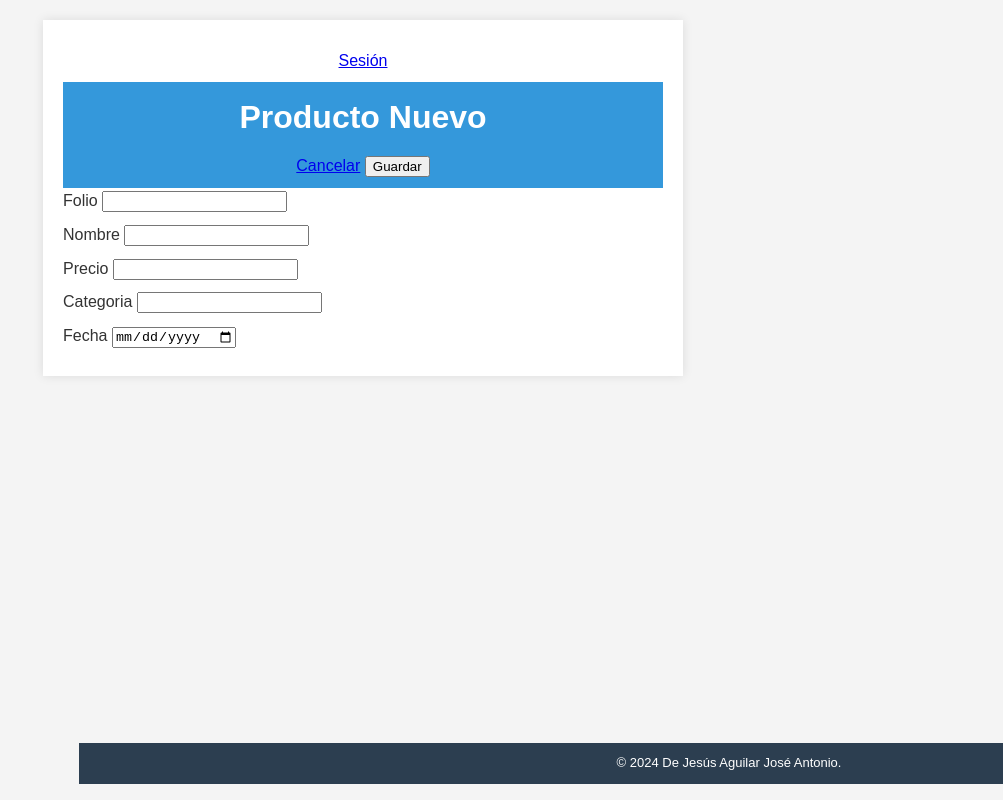
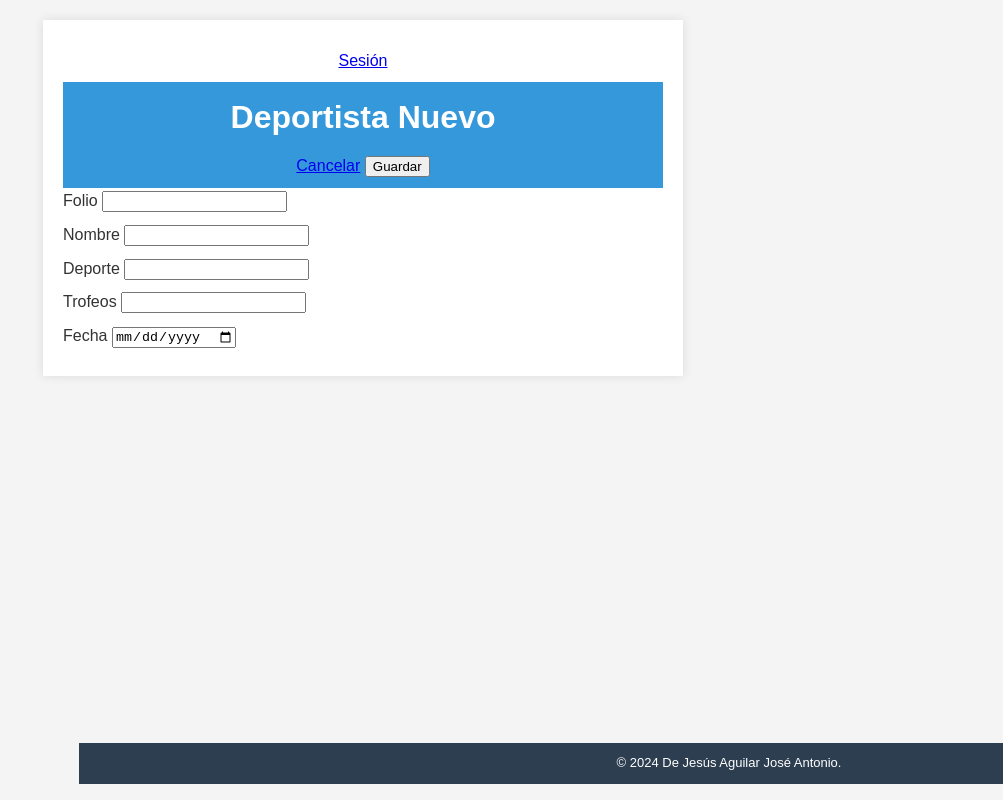
Before and after one commit to proyecto5nv50daja/proyecto5nv50daja.github.io, a plain HTML site: page alumnoNuevo.html in a window 1280 px wide. Shown: the whole page, without its empty margins (277-1280 px from the left). Drawn offline with Linux system fonts and the light colour scheme; no server answers.

Commit message:
Update alumnoNuevo.html

```diff
--- a/alumnoNuevo.html
+++ b/alumnoNuevo.html
@@ -6,7 +6,7 @@
     content="width=device-width,
        initial-scale=1.0">
   <title>
-    Producto Nuevo
+    Deportistas Nuevo
   </title>
   <script
     src="https://www.gstatic.com/firebasejs/8.10.1/firebase-app.js"></script>
@@ -29,7 +29,7 @@
   <form name="forma">
     <mi-nav></mi-nav>
     <header>
-      <h1>Producto Nuevo</h1>
+      <h1>Deportista Nuevo</h1>
       <div class="herramientas">
         <a
           href="alumnos.html">
@@ -55,15 +55,15 @@
     </p>
     <p>
       <label>
-        Precio
-        <input name="precio"
+        Deporte
+        <input name="deporte"
           type="text" required>
       </label>
     </p>
     <p>
       <label>
-       Categoria
-        <input name="categoria"
+       Trofeos
+        <input name="trofeo"
           type="text" required>
       </label>
     </p>
```
